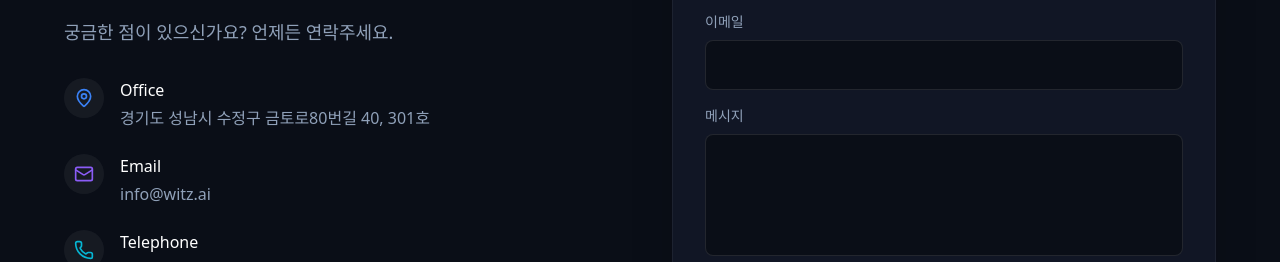
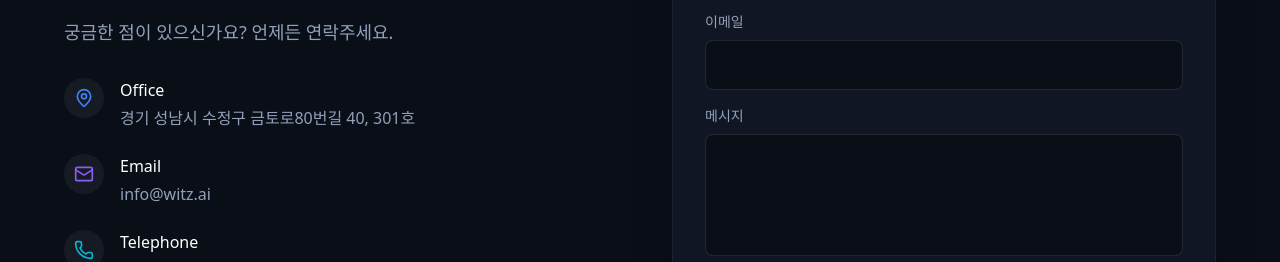
Before and after one commit to lawbase/voiceceleb, a Next.js app: page / in a window 1280 px wide. Shown: the part 995-1257 px from the top of the page. Built offline with nearby package versions, Linux system fonts and the light colour scheme.

Commit message:
style: change Gyeonggi-do text in KR address

```diff
--- a/src/data/translations.js
+++ b/src/data/translations.js
@@ -163,7 +163,7 @@ export const translations = {
         submit: "전송하기"
       },
       info: {
-        address: "경기도 성남시 수정구 금토로80번길 40, 301호",
+        address: "경기 성남시 수정구 금토로80번길 40, 301호",
         email: "info@witz.ai",
         telephone: "02-6954-7721"
       }
```
